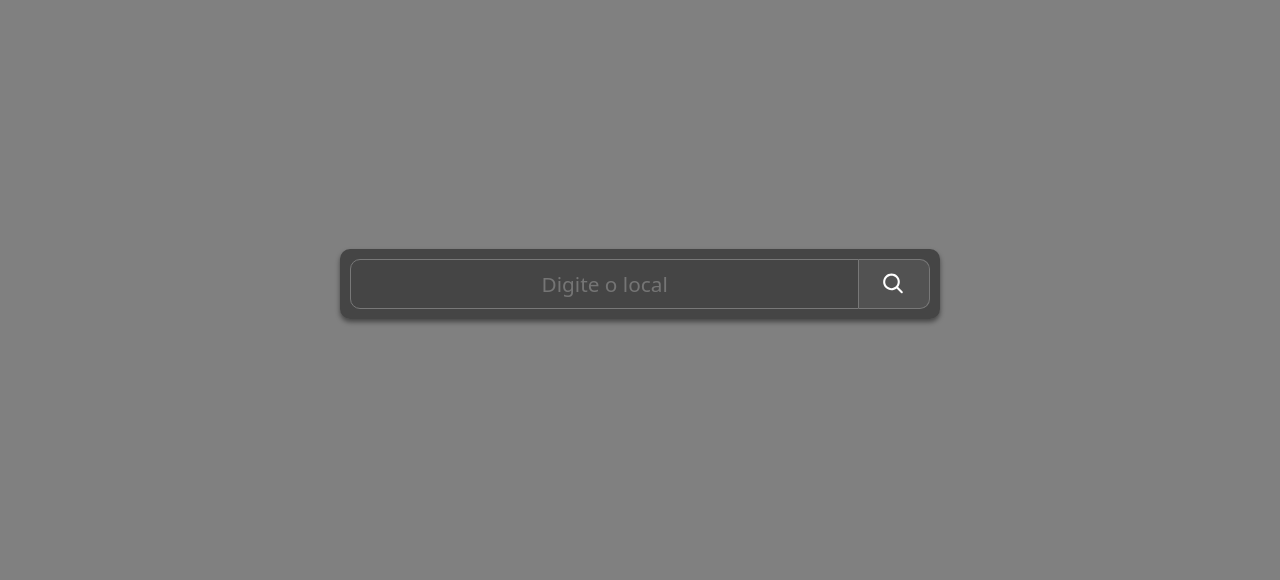
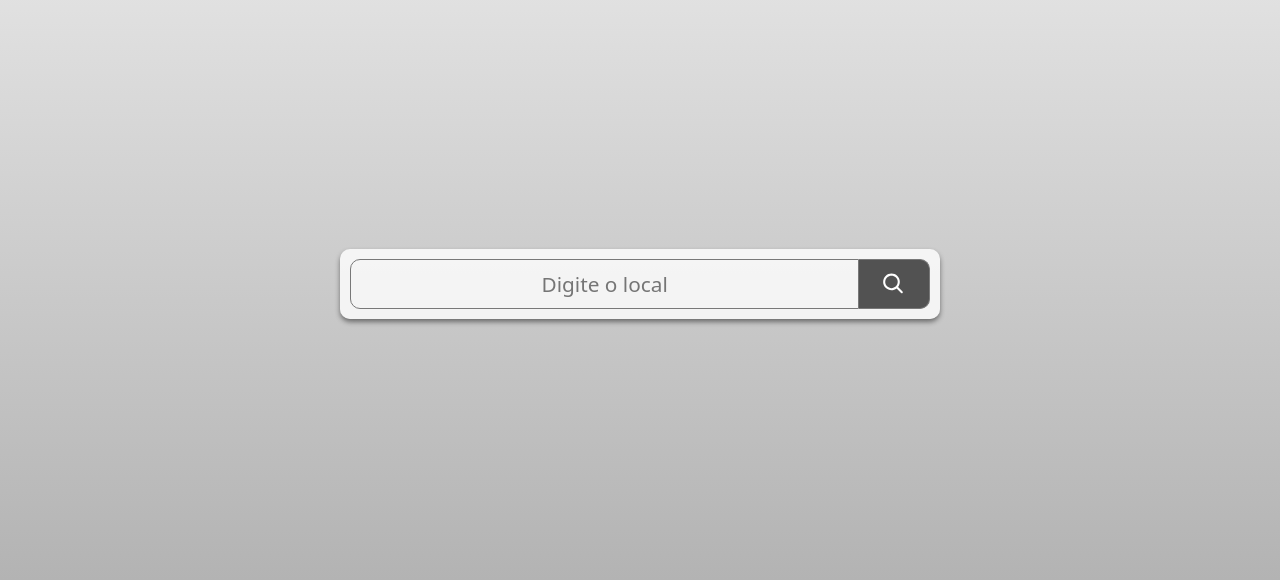
Before and after one commit to GabryelBoer/weather, a React (Vite) app: page / in a window 1280 px wide. Shown: the part 106-686 px from the top of the page. Built offline with nearby package versions, Linux system fonts and the light colour scheme.

Commit message:
Update colors and favicon

```diff
--- a/index.html
+++ b/index.html
@@ -2,9 +2,9 @@
 <html lang="en">
   <head>
     <meta charset="UTF-8" />
-    <link rel="icon" type="image/svg+xml" href="/vite.svg" />
+    <link rel="icon" type="image/svg+xml" href="./src/assets/favicon.ico" />
     <meta name="viewport" content="width=device-width, initial-scale=1.0" />
-    <title>Vite + React + TS</title>
+    <title>Weather App</title>
   </head>
   <body>
     <div id="root"></div>
--- a/src/App.css
+++ b/src/App.css
@@ -3,7 +3,7 @@
   align-items: center;
   color: white;
   height: 100vh;
-  background: gray;
+  background: linear-gradient(0deg, rgba(170,170,170,1) 0%, rgba(233,233,233,1) 100%);
   background-position: center;
   background-repeat: no-repeat;
   background-size: cover;
--- a/src/components/InputArea/styles.ts
+++ b/src/components/InputArea/styles.ts
@@ -4,7 +4,7 @@ export const Container = styled.div`
   display: flex;
   align-items: center;
   justify-content: center;
-  background-color: #0007;
+  background-color: rgb(255 255 255 / 80%);
   padding: 10px;
   border-radius: 10px;
   margin-bottom: 20px;
@@ -18,7 +18,7 @@ export const Container = styled.div`
     outline: 0;
     background-color: transparent;
     text-align: center;
-    color: white;
+    color: black;
     border-radius: 10px 0px 0px 10px;
   }
   button {
--- a/src/components/ResultArea/styles.ts
+++ b/src/components/ResultArea/styles.ts
@@ -1,12 +1,14 @@
 import styled from "styled-components";
 
 export const Container = styled.div`
-  background-color: #0007;
+  background-color: rgb(255 255 255 / 80%);
+  color: black;
   padding: 30px;
   width: 100%;
   height: 100%;
   border-radius: 10px;
   box-shadow: #00000075 0px 3px 5px 0px;
+
 `;
 
 export const Region = styled.div`
@@ -22,6 +24,11 @@ export const IconTemp = styled.div`
   display: flex;
   align-items: center;
   justify-content: center;
+  margin: 20px 0px;
+  img {
+    background-color: #728195;
+    border-radius: 50%;
+  }
 `;
 
 export const MaxMin = styled.div`
```
Also changed, not shown: 1 other file (tests, documents, lock files or other folders).
